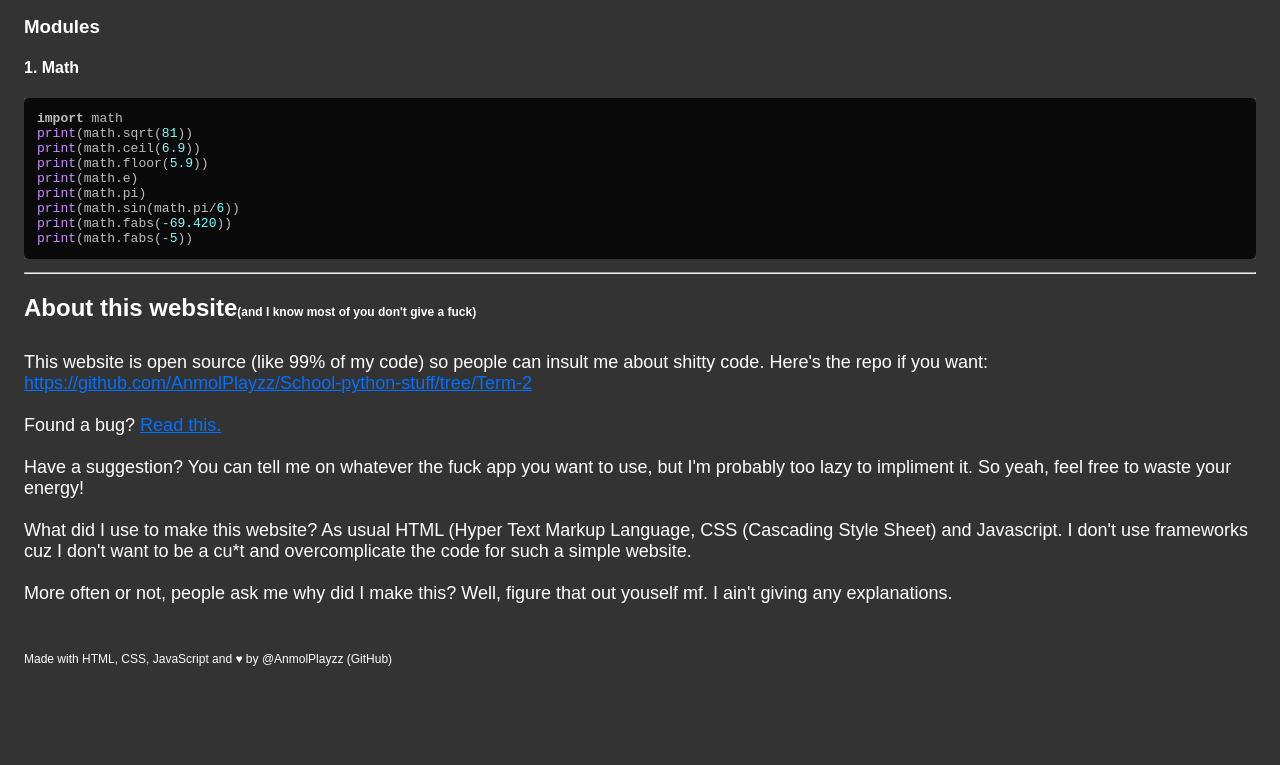
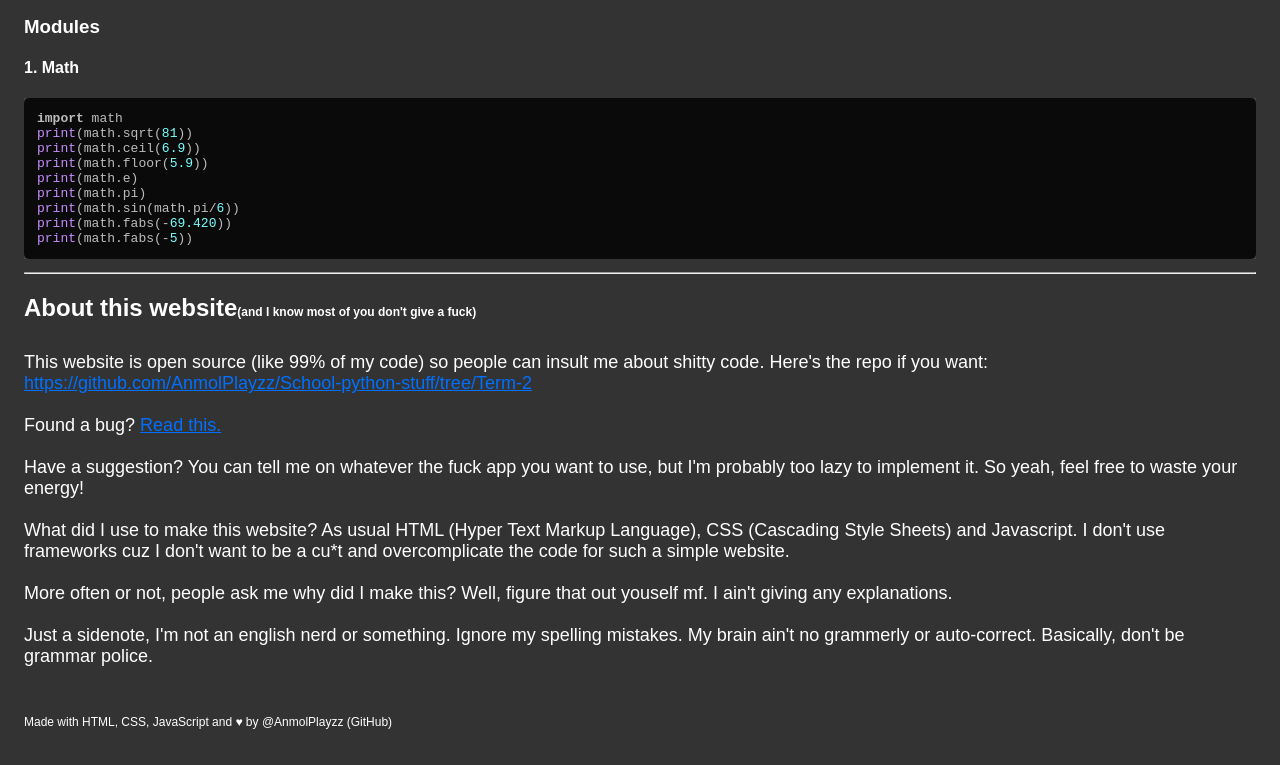
Before and after one commit to AnmolPlayzz/School-python-stuff, a plain HTML site: page index.html in a window 1280 px wide. Shown: the part 2046-2811 px from the top of the page. Before the commit the page ends 2748 px from the top, so only its background shows below. Drawn offline with nearby package versions, Linux system fonts and the light colour scheme.

Commit message:
grammar police

```diff
--- a/index.html
+++ b/index.html
@@ -215,14 +215,16 @@ This website is open source (like 99% of my code) so people can insult me about
 Found a bug? <a href="https://github.com/AnmolPlayzz/School-python-stuff/tree/Term-2#found-a-bug" target="_blank">Read this.</a>
 <br>
 <br>
-Have a suggestion? You can tell me on whatever the fuck app you want to use, but I'm probably too lazy to impliment it. So yeah, feel free to waste your energy!
+Have a suggestion? You can tell me on whatever the fuck app you want to use, but I'm probably too lazy to implement it. So yeah, feel free to waste your energy!
 <br>
 <br>
-What did I use to make this website? As usual HTML (Hyper Text Markup Language, CSS (Cascading Style Sheet) and Javascript. I don't use frameworks cuz I don't want to be a cu*t and overcomplicate the code for such a simple website.
+What did I use to make this website? As usual HTML (Hyper Text Markup Language), CSS (Cascading Style Sheets) and Javascript. I don't use frameworks cuz I don't want to be a cu*t and overcomplicate the code for such a simple website.
 <br>
 <br>
 More often or not, people ask me why did I make this? Well, figure that out youself mf. I ain't giving any explanations.
-
+<br>
+<br>
+Just a sidenote, I'm not an english nerd or something. Ignore my spelling mistakes. My brain ain't no grammerly or auto-correct. Basically, don't be grammar police.
 </p>
 
 <p style="font-size: 12px; padding-top: 30px;">
```
